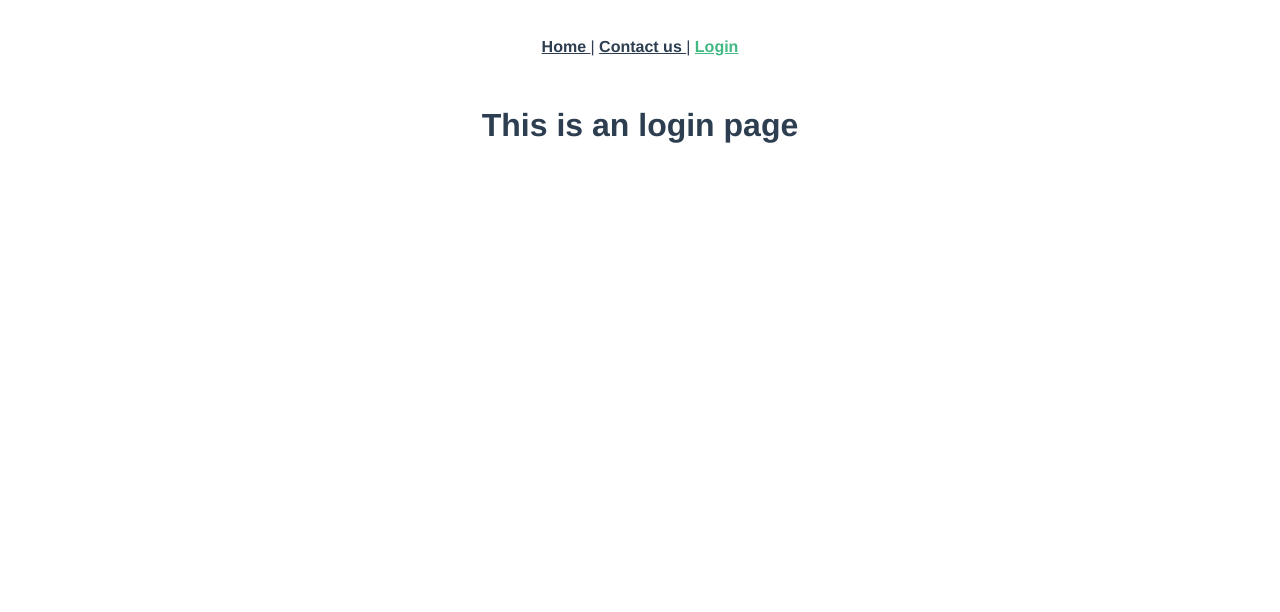
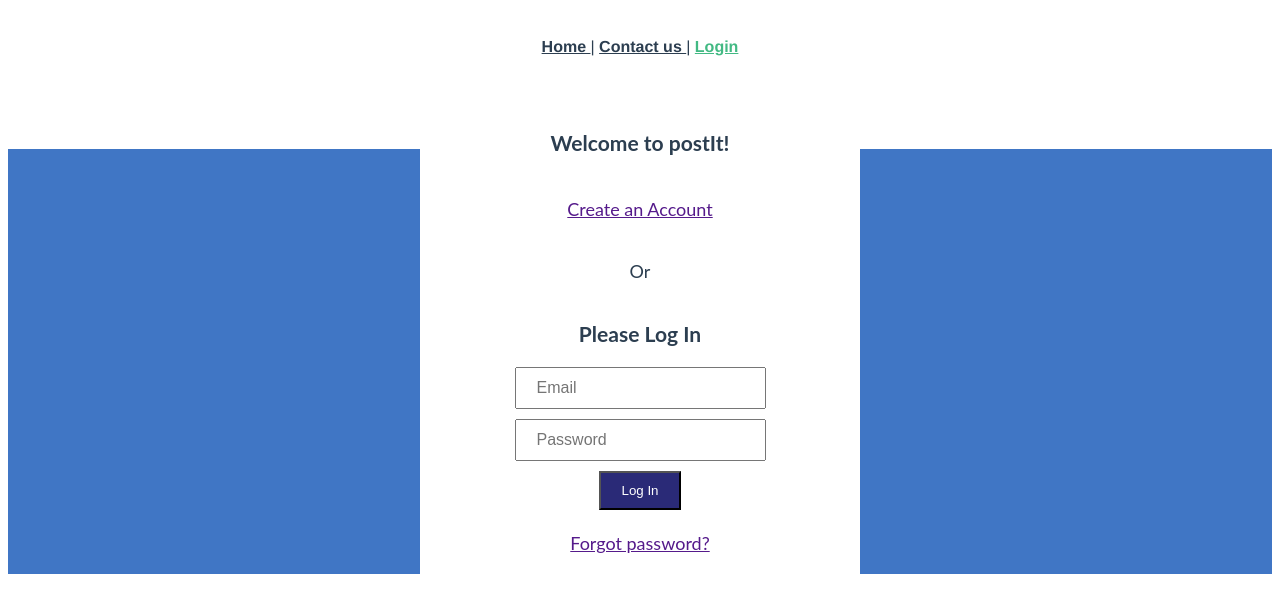
Before and after one commit to regitaluukas/wad2021_hw3, a Vue app: page / in a window 1280 px wide. Shown: the top 612 px of the page. Built offline with nearby package versions, Linux system fonts and the light colour scheme.

Commit message:
login page

```diff
--- a/src/components/post_compo.vue
+++ b/src/components/post_compo.vue
@@ -47,6 +47,10 @@ IncreaseLikes: function(post) {
  }}}
 </script>
 <style scoped>
+* {
+  font-family: "Lato", sans-serif;
+}
+
 #main {
   margin: 0;
   padding: 0;
--- a/src/views/login.vue
+++ b/src/views/login.vue
@@ -1,7 +1,74 @@
 <template>
-  <div class="about">
-    <h1>This is an login page</h1>
+  <div id="main">
+    <div class="box">
+      <div class="logo">
+      </div>
+      <div class="login">
+        <h3>Welcome to postIt!</h3>
+        <br />
+        <a href="">Create an Account</a><br />
+        <p>Or</p>
+        <h3>Please Log In</h3>
+        <form>
+          <input type="text" name="email" placeholder="Email" /><br />
+          <input type="password" name="password" placeholder="Password" /><br />
+          <!-- Submitting the login form on login.html should redirect to index.html -->
+        </form>
+        <a href="/">
+          <input type="submit" value="Log In" /> </a
+        ><br />
+        <a href="">Forgot password?</a>
+      </div>
+    </div>
   </div>
 </template>
-<script>
-// @ is an alias to /src
+<style scoped>
+
+#main {
+  width: 100%;
+  height: 100%;
+  margin: 0;
+  padding: 0;
+  background-color: rgb(64, 118, 197);
+  font-family: "Lato", sans-serif;
+  text-align: left;
+  font-size: 18px;
+
+}
+
+.box {
+  background-color: white;
+  margin: 5% auto 0 auto;
+  padding: 20px;
+  width: 400px;
+}
+
+.box > .logo img {
+  position: relative;
+  width: 60px;
+}
+
+.login {
+  margin: -15% auto 0 auto;
+  text-align: center;
+  display: flex;
+  flex-direction: column;
+  justify-content: space-around;
+}
+
+h3 ~ form input {
+  margin-bottom: 10px;
+  padding: 10px 20px;
+  font-size: 16px;
+}
+
+.login > a input[type="submit"] {
+  background-color: rgb(42, 42, 119);
+  color: white;
+  padding: 10px 20px;
+}
+
+.login > a:hover {
+  color: rgb(62, 62, 226);
+}
+</style>
--- a/src/views/posts.vue
+++ b/src/views/posts.vue
@@ -6,8 +6,7 @@
 </template>
 
 <script>
-// @ is an alias to /src
-//import HelloWorld from "@/components/HelloWorld.vue";
+
 import post_compo from "@/components/post_compo.vue";
 
 export default {
```
